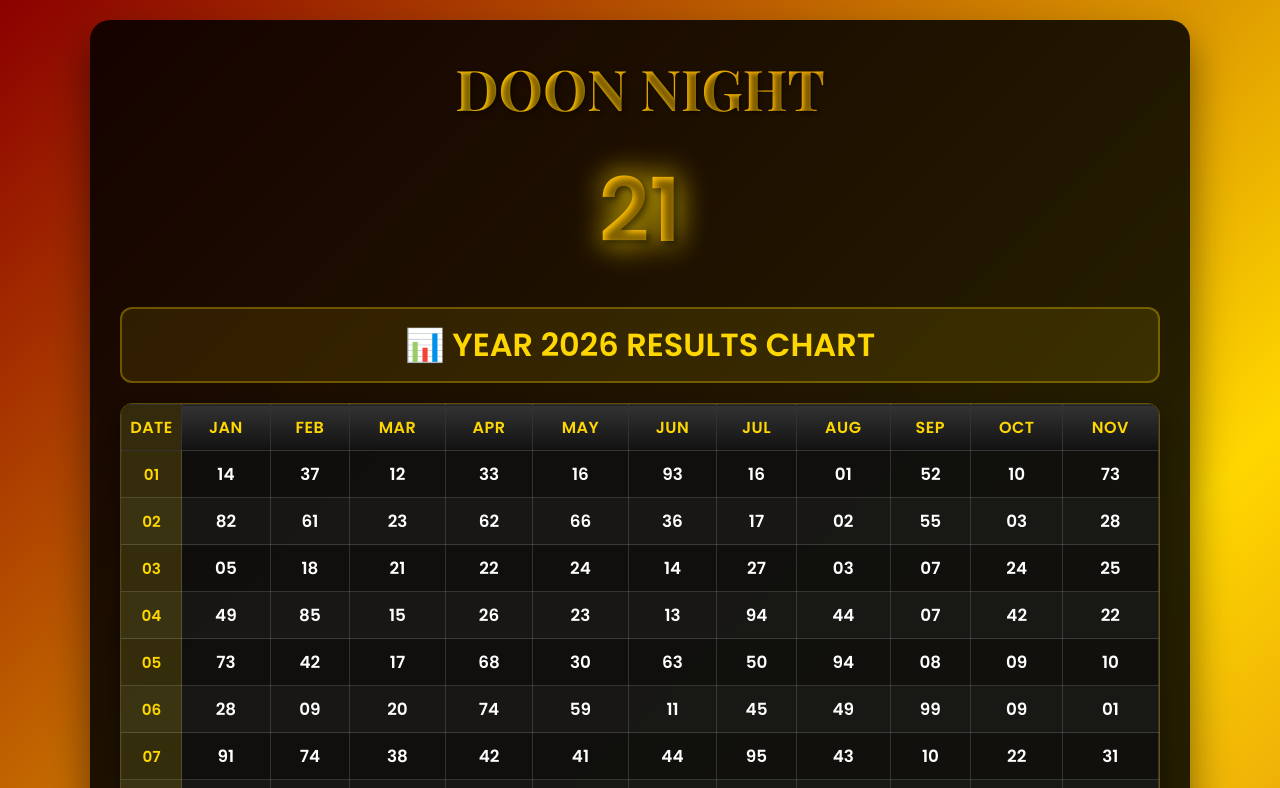
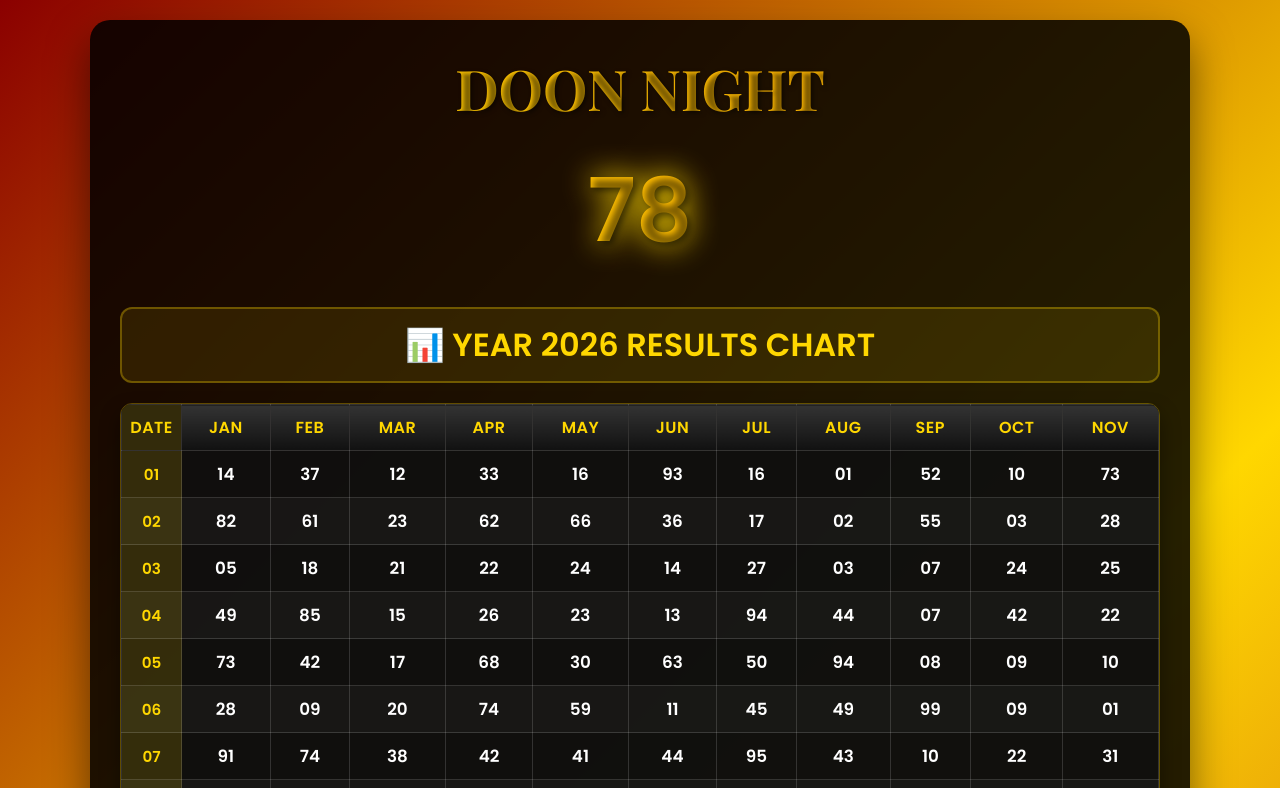
Before and after one commit to rajokdixit-boop/doonnightresults, a plain HTML site: page index.html in a window 1280 px wide. Shown: the top 788 px of the page. Drawn offline with nearby package versions, Linux system fonts and the light colour scheme.

Commit message:
Update index.html

```diff
--- a/index.html
+++ b/index.html
@@ -157,8 +157,8 @@
         <h1>DOON NIGHT</h1>
 
         <div class="current-section">
-            <div class="RESULT" id="currentNum"<21</div>
-            <p class="astrology-text">✨ TODAY'S RESULT (26 November) ✨</p>
+            <div class="RESULT" id="currentNum"<78</div>
+            <p class="astrology-text">✨ TODAY'S RESULT (27 November) ✨</p>
             <p class="astrology-text">RESULT TIME 1:00 PM</p>
         </div>
 
@@ -181,7 +181,7 @@
         </div>
 
         <div class="update-info">
-            Last Updated: November 26, 2026 1:00 PM IST<br>
+            Last Updated: November 27, 2026 1:00 PM IST<br>
             👑 DOON NIGHT | Daily 1 PM Results | Delhi, India
         </div>
     </div>
@@ -196,7 +196,7 @@
         // =========================================================
         // TODAY'S RESULT & ACTIVE MONTH DATA
         // =========================================================
-        const TODAY_RESULT = "21"; // Update today's result here
+        const TODAY_RESULT = "78"; // Update today's result here
 
         // HISTORICAL MONTHS DATA
         const januaryResults   = ["14", "82", "05", "49", "73", "28", "91", "60", "34", "17", "52", "88", "02", "39", "65", "41", "70", "23", "96", "11", "58", "84", "09", "31", "67", "45", "78", "20", "93", "15", "50"];
@@ -211,7 +211,7 @@
         const octoberResults   = ["10", "03", "24", "42", "09", "09", "22", "42", "13", "44", "90", "69", "92", "22", "91", "13", "31", "24", "19", "23", "36", "39", "07", "06", "10", "03", "05", "06", "34", "25"];
 
         // NOVEMBER 2026 (Active month - Update results day by day)
-        const novemberResults  = ["73", "28", "25", "22", "10", "01", "31", "13", "09", "07", "33", "37", "23", "23R", "32", "21", "42", "11", "12", "17", "39", "07", "55", "88", "12", "21", "--", "--", "--", "--"];
+        const novemberResults  = ["73", "28", "25", "22", "10", "01", "31", "13", "09", "07", "33", "37", "23", "23R", "32", "21", "42", "11", "12", "17", "39", "07", "55", "88", "12", "21", "78", "--", "--", "--"];
 
         // Set top main result
         document.getElementById('currentNum').textContent = TODAY_RESULT;
```
